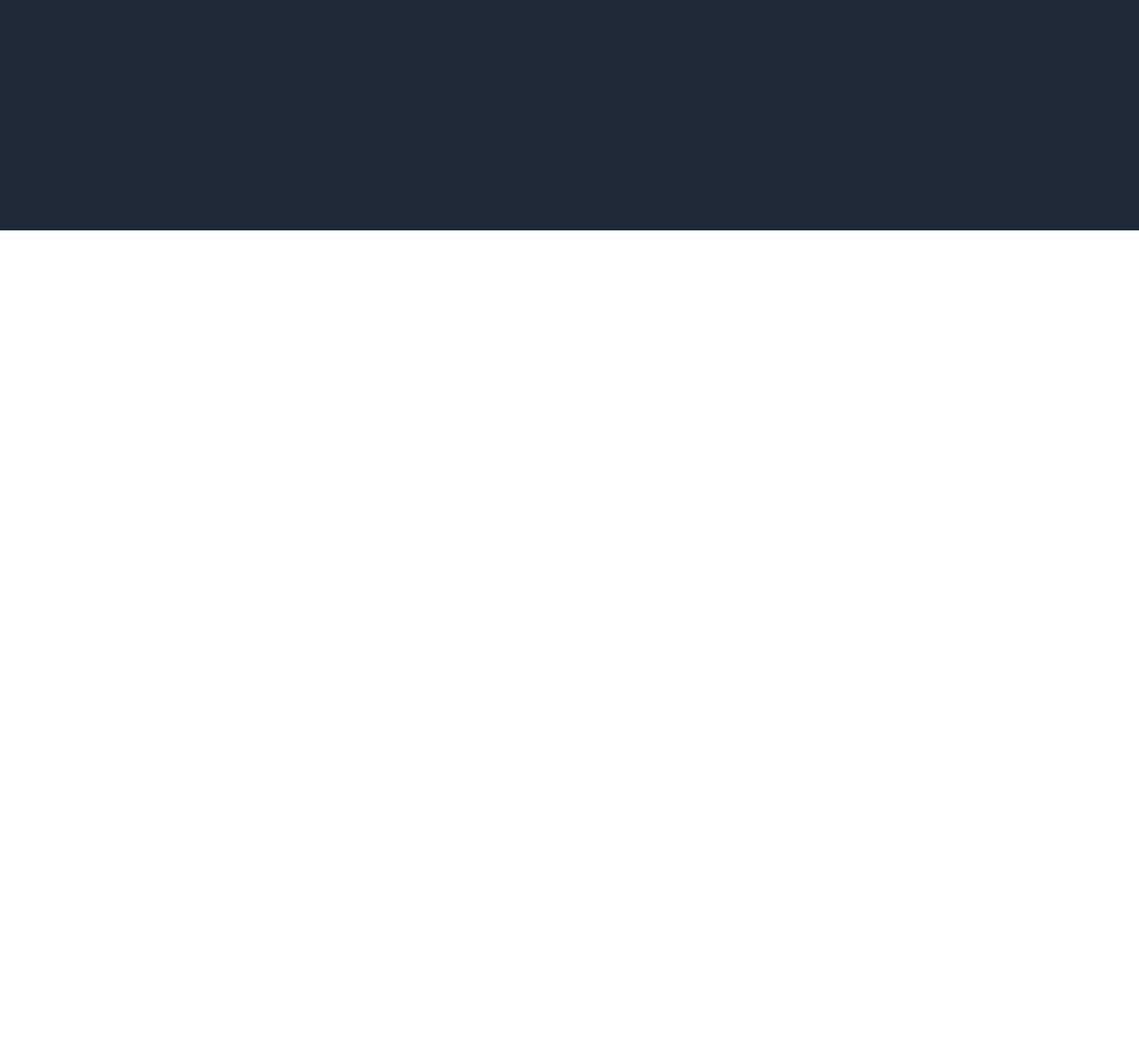
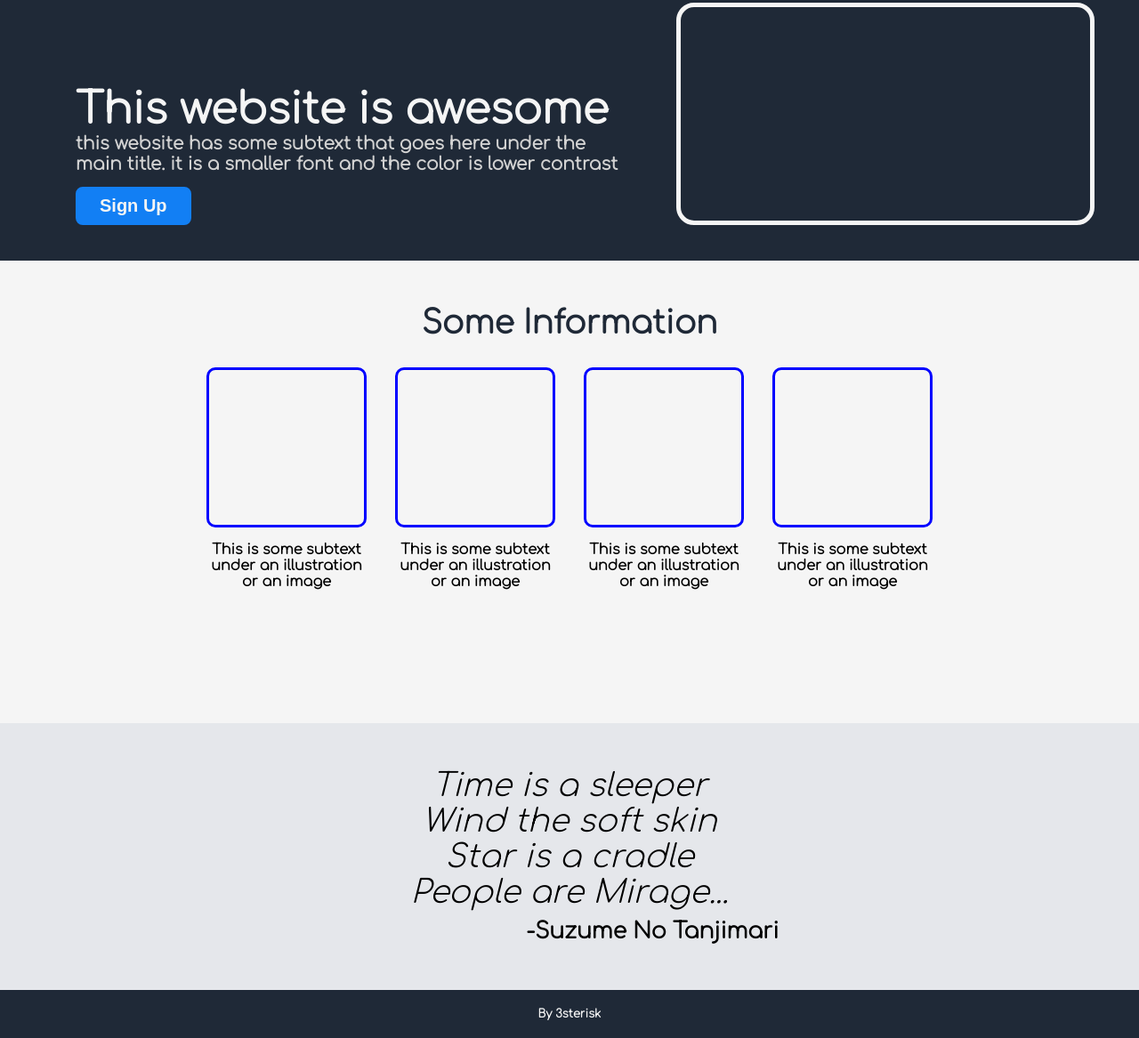
Before and after one commit to 3sterisk/Landing-page, a plain HTML site: page index.html in a window 1280 px wide. Shown: the part 101-1268 px from the top of the page at 89% size. Before the commit the page ends 800 px from the top, so only its background shows below. Drawn offline with Linux system fonts and the light colour scheme.

Commit message:
Completed the Page planning to add my own content in it later

```diff
--- a/index.html
+++ b/index.html
@@ -31,6 +31,65 @@
                     </ul>
                 </div>
             </div>
+            <div class="u-header">
+                <div class="l-uhead">
+                    This website is awesome
+                    <div class="l-uhead-c">
+                        this website has some subtext that goes here under the main title. it is a smaller font and the
+                        color is lower contrast
+                    </div>
+                    <div class="l-uhead-bt">
+                        <button class="bt"><a class="idk" href="https://www.youtube.com/watch?v=dQw4w9WgXcQ"
+                                target="_blank">Sign
+                                Up</a></button>
+                    </div>
+                </div>
+                <div class="r-uhead"></div>
+            </div>
+
+        </div>
+
+    </div>
+    <!-- All after the top header file  -->
+    <div class="b-header">
+        <div class="u-toph">Some Information</div>
+        <div class="u-toph-wrapper">
+            <div class="pane">
+                <div class="box"></div>
+                <div class="text">This is some subtext under an illustration or an image</div>
+            </div>
+            <div class="pane">
+                <div class="box"></div>
+                <div class="text">This is some subtext under an illustration or an image</div>
+            </div>
+            <div class="pane">
+                <div class="box"></div>
+                <div class="text">This is some subtext under an illustration or an image</div>
+            </div>
+            <div class="pane">
+                <div class="box"></div>
+                <div class="text">This is some subtext under an illustration or an image</div>
+            </div>
+        </div>
+    </div>
+    <div class="quote">
+        <div class="qt">
+            <em> Time is a sleeper</em>
+            <br>
+            <em>Wind the soft skin</em>
+            <br>
+            <em>Star is a cradle</em>
+            <br>
+            <em>People are Mirage...</em>
+            <br>
+            <small style="font-size: 25px; font-weight: 800;">
+                &emsp; &emsp; &emsp; &emsp; &emsp; &emsp;-Suzume No Tanjimari</small>
+
+        </div>
+    </div>
+    <div class="footer">
+        <div class="footer-text">
+            By 3sterisk
         </div>
     </div>
 
--- a/style.css
+++ b/style.css
@@ -6,12 +6,12 @@
     box-sizing: border-box;
 }
 
-/* body {
+body {
     display: flex;
     flex-direction: column;
     justify-content: space-between;
-    height: 100vh;
-} */
+    /* height: 100vh; */
+}
 
 ul>li {
     list-style: none;
@@ -29,28 +29,128 @@ ul>li {
 }
 
 .main-container {
-    flex: 1;
     margin-left: 50px;
     margin-right: 50px;
+    display: flex;
+    flex-direction: column;
+    width: 100%;
+    flex: 1;
+    /* justify-content: space-between; */
+
+}
+
+
+.u-header {
+    display: flex;
+    justify-content: space-between;
+    gap: 50px;
+    align-items: flex-end;
+
+}
+
+.l-uhead {
+    font-size: 48px;
+    color: #f5f5f5;
+    font-family: 'Comfortaa', cursive;
+    font-weight: 700;
+    padding-left: 35px;
+    display: flex;
+    /* text-align: center; */
+    justify-content: space-between;
+    /* align-items: ; */
+    flex-direction: column;
+
+}
+
+.l-uhead-c {
+    font-size: 20px;
+    color: #d2d2d2;
+    font-family: 'Comfortaa', cursive;
+    font-weight: 700;
+    display: flex;
+    /* text-align: center; */
+    align-items: center;
+
+}
+
+.bt {
+    background-color: rgb(18, 127, 244);
+    border: 2px solid rgb(18, 127, 244);
+    border-radius: 8px;
+    padding: 8px 25px;
+    color: #f5f5f5;
+    font-weight: 600;
+    font-size: 20px;
+}
+
+.r-uhead {
+    width: 75%;
+    height: 250px;
+    border: 5px solid #f5f5f5;
+    border-radius: 20px;
 }
 
 .top-header {
     background-color: #1f2937;
-    height: 45vh;
+    height: auto;
     display: flex;
+    justify-content: center;
+    flex-shrink: 0;
+    padding-bottom: 40px;
+}
+
+.u-toph {
+    /* padding-left: 76px; */
+    text-align: center;
+    font-size: 36px;
+    font-weight: 900;
+    color: #1f2937;
+    font-family: 'Comfortaa', cursive;
+    padding-top: 50px;
+    margin-bottom: 30px;
+}
+
+.u-toph-wrapper {
+    display: flex;
+    gap: 32px;
     justify-content: center;
 }
 
+.pane {
+    display: flex;
+    justify-content: center;
+    flex-wrap: wrap;
+    width: min-content;
+    gap: 16px;
+    align-items: center;
+    padding-bottom: 150px;
+
+}
+
+.box {
+    width: 180px;
+    height: 180px;
+    border: 3px solid blue;
+    border-radius: 10px;
+}
+
+.text {
+    text-align: center;
+    font-size: 16px;
+    font-family: Comfortaa, cursive;
+    font-weight: 600;
+}
 
 img {
-    height: 50px;
-    width: 50px;
+    height: 100px;
+    width: 100px;
     margin-left: 8px;
     transition: transform 1s;
 }
 
 img:hover {
     transform: scale(1.25);
+
 }
 
 
@@ -77,4 +177,39 @@ a:hover {
     color: bisque;
     transition: 1s ease-in;
 
+
 }
+
+.b-header {
+    width: 100%;
+    height: auto;
+    background-color: #f5f5f5;
+}
+
+.quote {
+    padding: 50px;
+    width: 100%;
+    height: auto;
+    background-color: #E5e7eb;
+    text-align: center;
+    font-family: 'Comfortaa', cursive;
+    /* font-weight: 200; */
+    font-size: 36px;
+
+}
+
+.footer {
+    width: 100%;
+    height: auto;
+    background-color: #1f2937;
+}
+
+.footer-text {
+    color: #f5f5f5;
+    text-align: center;
+    padding: 20px;
+    font-family: Comfortaa, cusrsive;
+    font-size: small;
+    font-weight: 700;
+
+}
```
